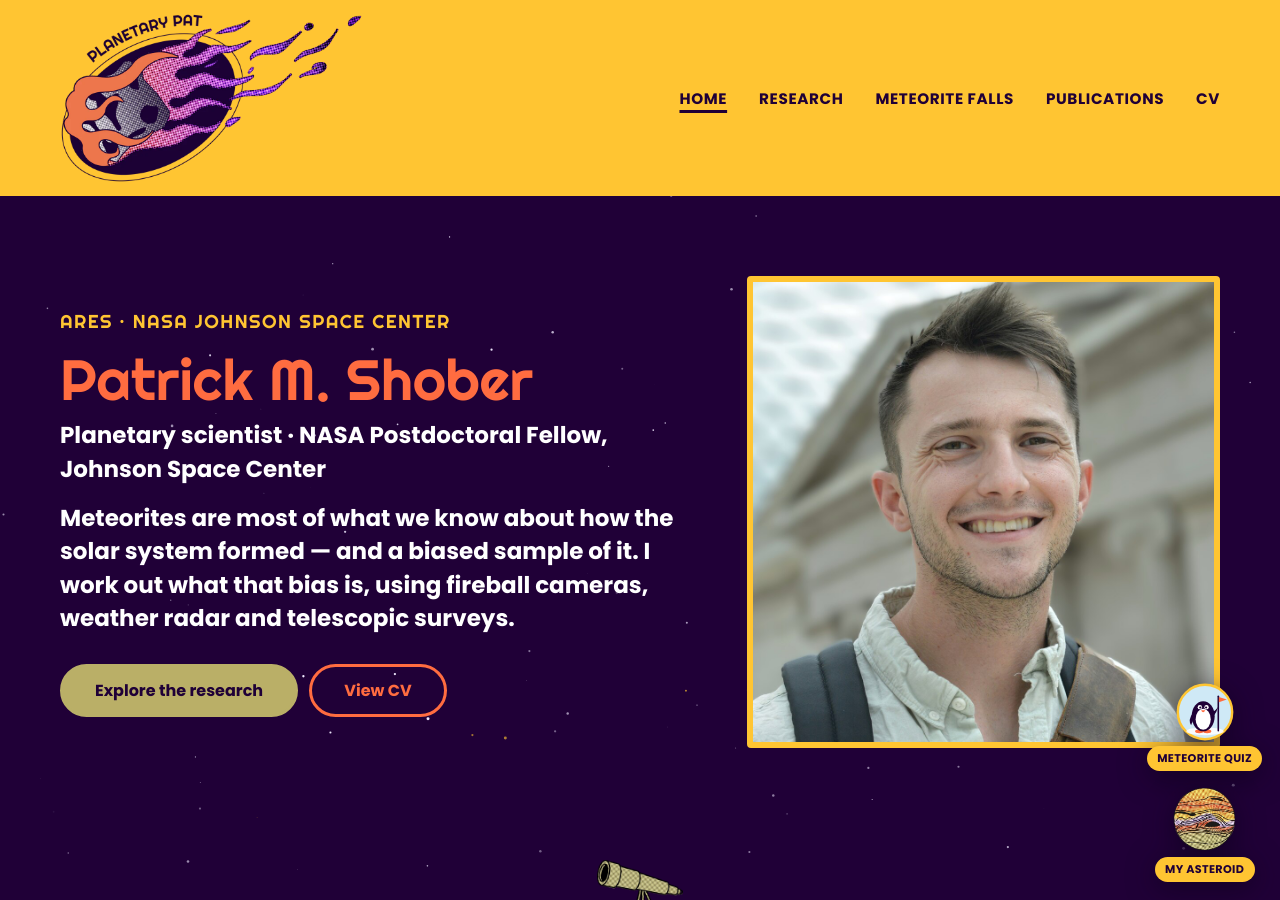
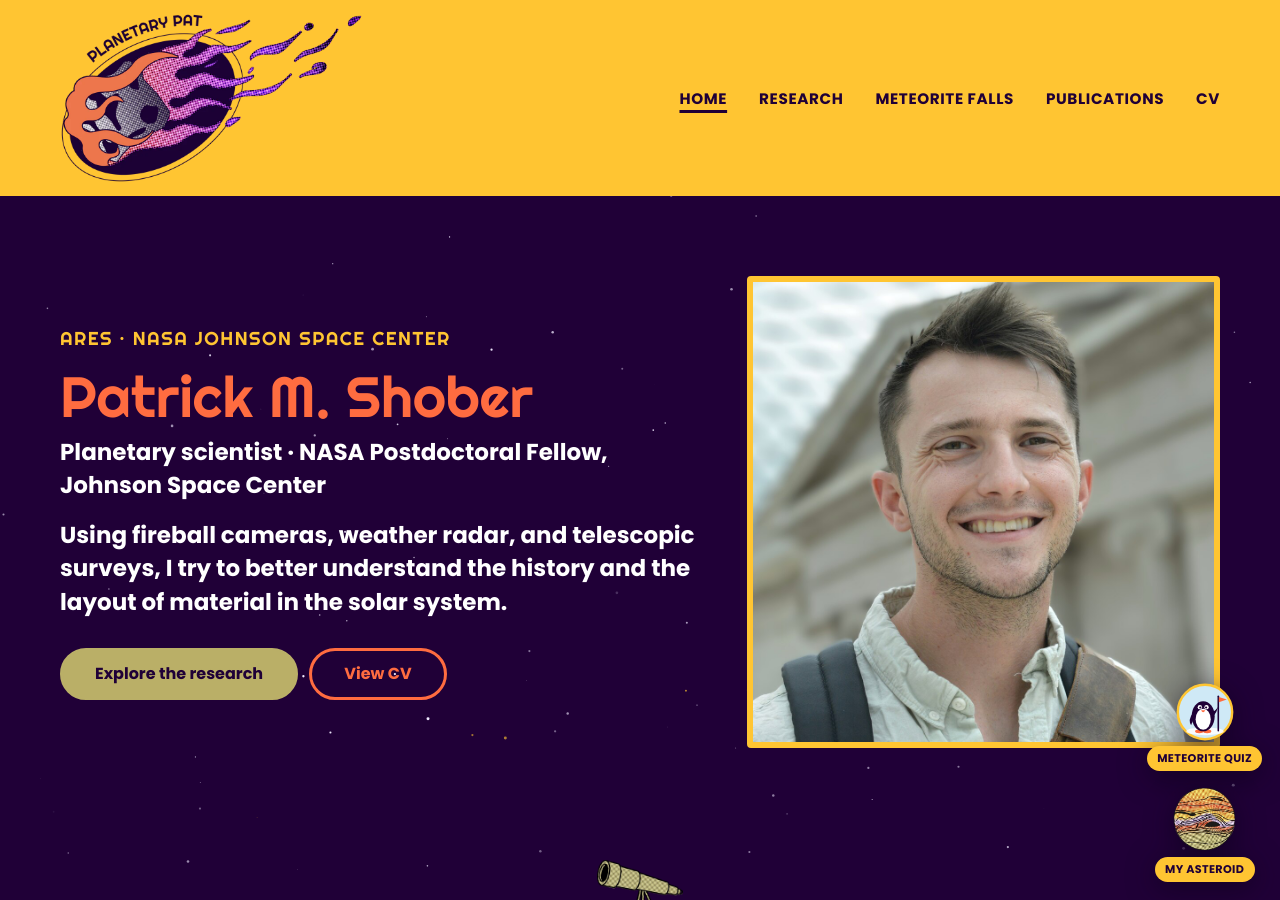
Before and after one commit to pshober/pshober.github.io, a Jekyll site: the page built from index.md, in a window 1280 px wide and 900 px high. Built offline with Jekyll 4.4.1, drawn with Linux system fonts in a browser that asks for light colours.

Commit message:
Revise lead description for clarity
Updated the lead paragraph to clarify research focus.

```diff
--- a/index.md
+++ b/index.md
@@ -1,7 +1,7 @@
 ---
 layout: home
 role: "Planetary scientist · NASA Postdoctoral Fellow, Johnson Space Center"
-lead: "Meteorites are most of what we know about how the solar system formed — and a biased sample of it. I work out what that bias is, using fireball cameras, weather radar and telescopic surveys."
+lead: "Using fireball cameras, weather radar, and telescopic surveys, I try to better understand the history and the layout of material in the solar system."
 ---
 
 I'm a planetary scientist at NASA Johnson Space Center, in the **Astromaterials
```
